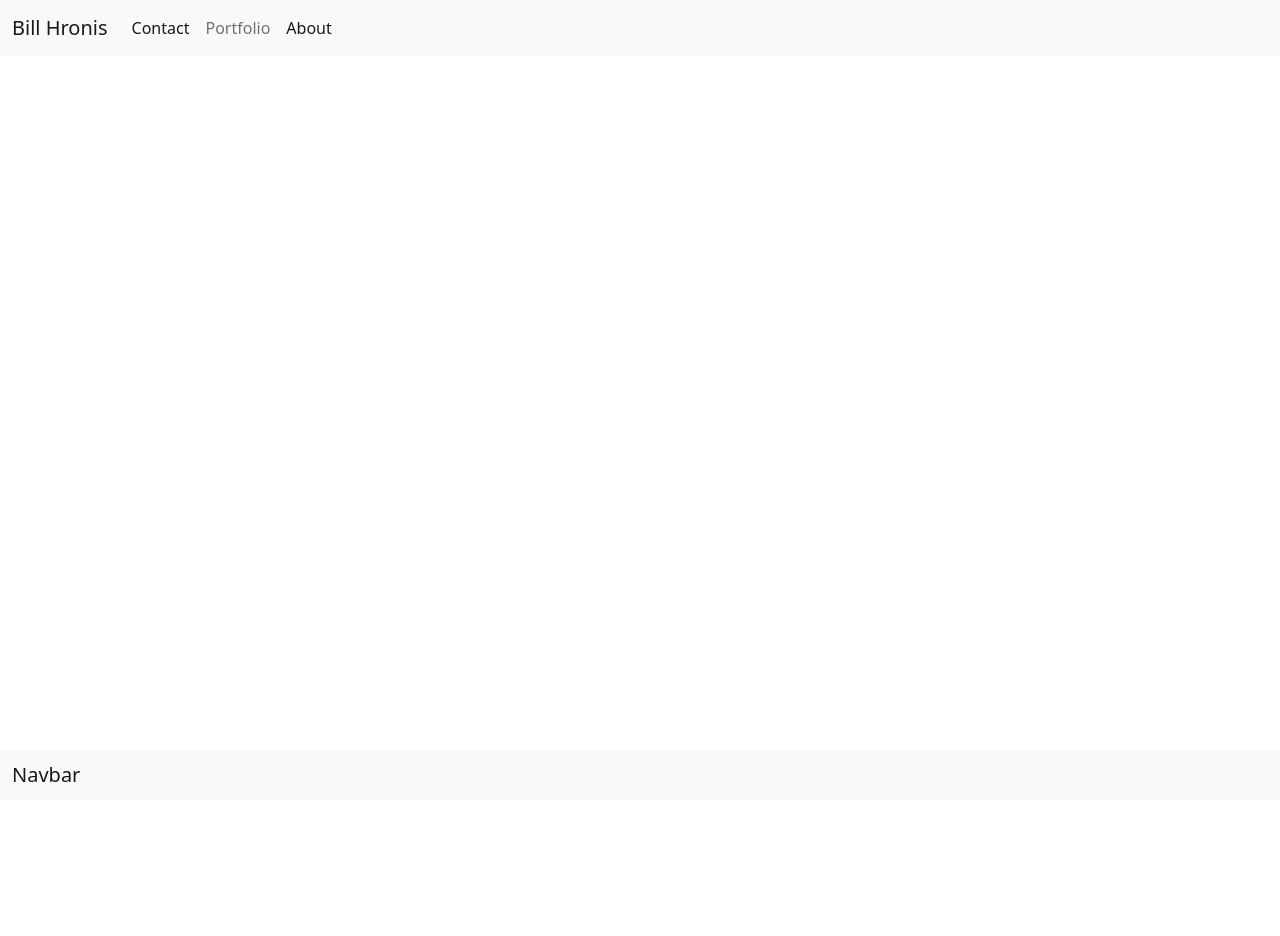
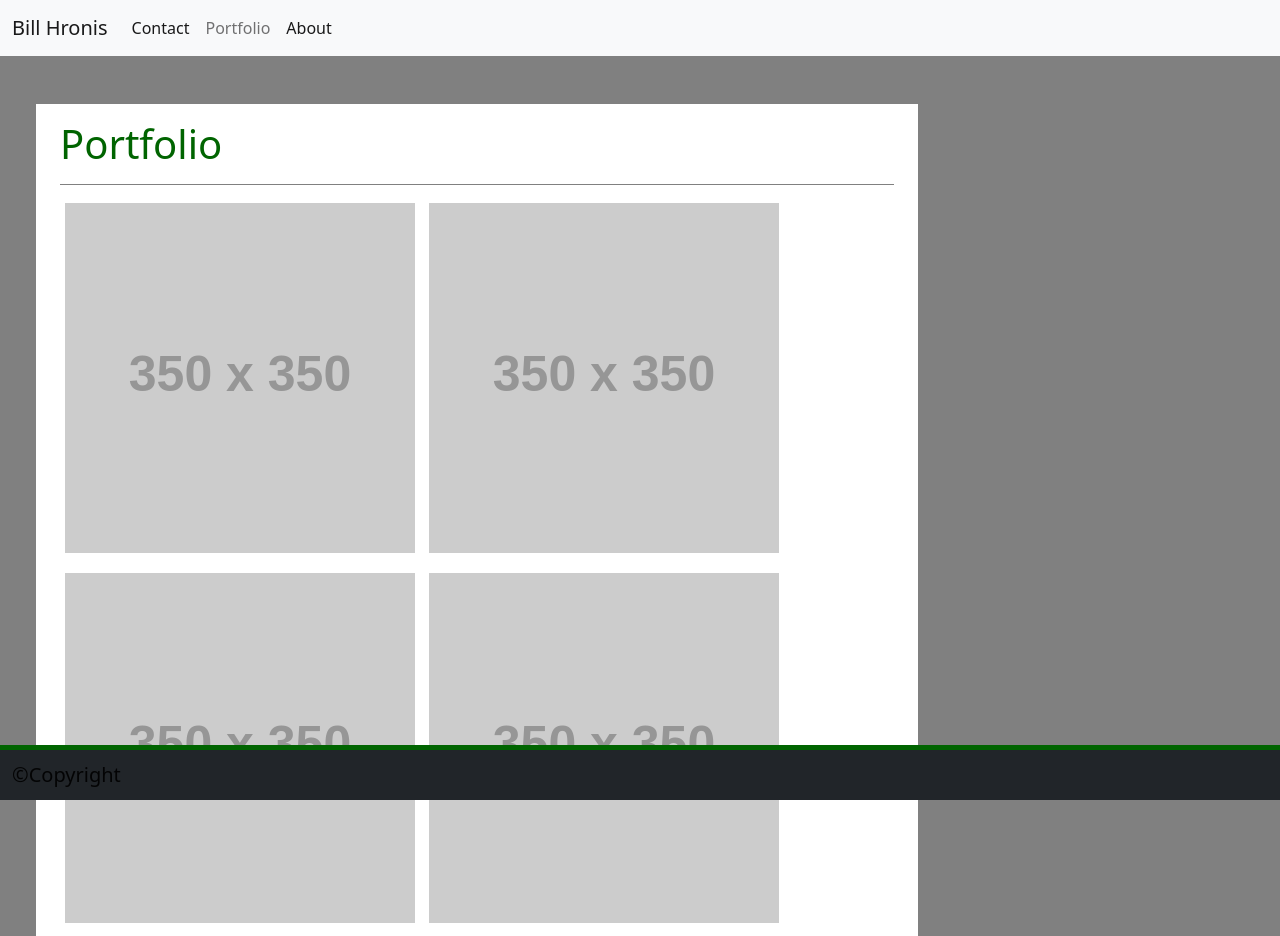
Before and after one commit to daze77/bthportfolio, a plain HTML site: page portfolio.html in a window 1280 px wide. Shown: the top 936 px of the page. Before the commit the page ends 800 px from the top, so only its background shows below. Drawn offline with nearby package versions, Linux system fonts and the light colour scheme; placeholder pictures from the web are drawn by us.

Commit message:
updated Portfolio page and realigned the grids to 2 columns 8 and 3

```diff
--- a/portfolio.html
+++ b/portfolio.html
@@ -3,13 +3,13 @@
 <head>
     <meta charset="UTF-8">
     <meta name="viewport" content="width=device-width, initial-scale=1.0">
-    <link rel="styleshee" href="./style.css">
+    <link rel="stylesheet" href="./style.css">
     <link href="https://cdn.jsdelivr.net/npm/bootstrap@5.0.0-beta1/dist/css/bootstrap.min.css" rel="stylesheet" integrity="sha384-giJF6kkoqNQ00vy+HMDP7azOuL0xtbfIcaT9wjKHr8RbDVddVHyTfAAsrekwKmP1" crossorigin="anonymous">
     <script src="https://cdn.jsdelivr.net/npm/bootstrap@5.0.0-beta1/dist/js/bootstrap.bundle.min.js" integrity="sha384-ygbV9kiqUc6oa4msXn9868pTtWMgiQaeYH7/t7LECLbyPA2x65Kgf80OJFdroafW" crossorigin="anonymous"></script>
 
     <title>Document</title>
 </head>
-<body>
+<body class="bodybgnd">
     <!--Navbar-->
     <nav class="navbar navbar-expand-lg navbar-light bg-light">
         <div class="container-fluid">
@@ -36,6 +36,27 @@
 
 
 
+        <div class="container-fluid">
+            <div class="row container-fluid pt-5">
+
+                <div class=" grid col-sm-9">
+                    <div class="card1 container pb-5">
+
+
+                        <h1 class="lineheight">Portfolio</h1>
+
+                        <img class="mw-350 gridimgpad" src="https://via.placeholder.com/350"/>
+                        <img class="gridimgpad" src="https://via.placeholder.com/350"/>
+                        <img class="gridimgpad" src="https://via.placeholder.com/350"/>
+                        <img class="gridimgpad" src="https://via.placeholder.com/350"/>
+                        <img class="gridimgpad" src="https://via.placeholder.com/350"/>
+
+
+                    </div>
+                </div>
+                <div class="col-sm-4"></div>
+            </div>
+        </div>
 
 
 
@@ -43,13 +64,9 @@
 
 
 
-
-
-
-
-      <nav class=" navline navbar fixed-bottom navbar-light bg-light">
+      <nav class=" navline navbar fixed-bottom navbar-light bg-dark">
         <div class="container-fluid">
-            <span class="navbar-brand mb-0 h1">Navbar</span>
+            <span class="navbar-brand mb-0 h1">&#169;Copyright</span>
         </div>
     </nav>
 
--- a/style.css
+++ b/style.css
@@ -4,7 +4,7 @@
 
 
 h1{
-    color: aquamarine;
+    color: darkgreen;
     border-bottom: 1px solid grey;
 }
 
@@ -13,16 +13,21 @@ h1{
     background-color: white;
 }
 
-img{
-    height: 100px;
-    padding: 0px 20px;
-}
-
 
 .lineheight{
     line-height: 2.0;
 }
 
 .navline{
-    border-top: 5px solid green;
+    border-top: 5px solid darkgreen;
 }
+
+
+.smallimg{
+    height: 100px;
+    padding: 0px 20px;
+}
+
+.gridimgpad{
+    padding: 10px 5px;
+}
```
Also changed, not shown: contact.html (+18 -8 lines), index.html (+6 -6 lines).
